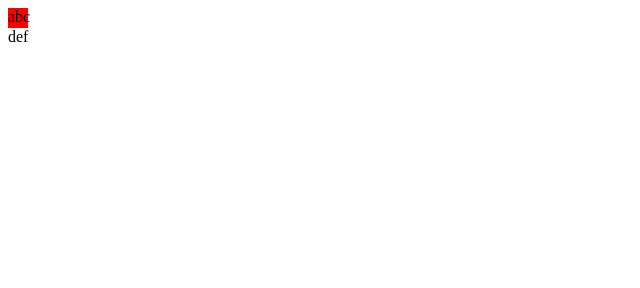
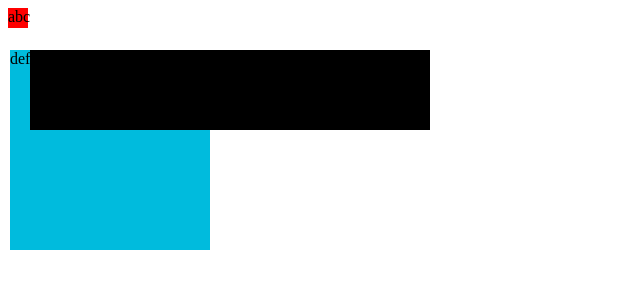
Before and after one commit to satou0677905/satou0677905.github.io, a plain HTML site: page index.html in a window 1280 px wide. Shown: the top 288 px of the page, without its empty margins (0-640 px from the left). Drawn offline with Linux system fonts and the light colour scheme.

Commit message:
Update index.html

```diff
--- a/index.html
+++ b/index.html
@@ -6,13 +6,29 @@
 <style>
 .abc{background:red;
      width:20px;
-     height:20px;}
+     height:20px;
+     z-index:2;}
+.def{width:200px;
+     height:200px;
+     position:absolute;
+     top:50px;
+     left:10px;
+     background:#0bd;
+     z-index:1;}
+.hig{width:400px;
+     height:80px;
+    background:#000;
+     position:absolute;
+     top:50px;
+     left:30px;
+     z-index:5;}
 </style>
 <title>スライダー</title>
 
 <body>
 <div class="abc">abc</div>
 <div class="def">def</div>
+<div class="hig">hig</div>
 <br><br><br><br><br><br>
 <br><br><br><br><br><br>
 <br><br><br><br><br><br>
```
